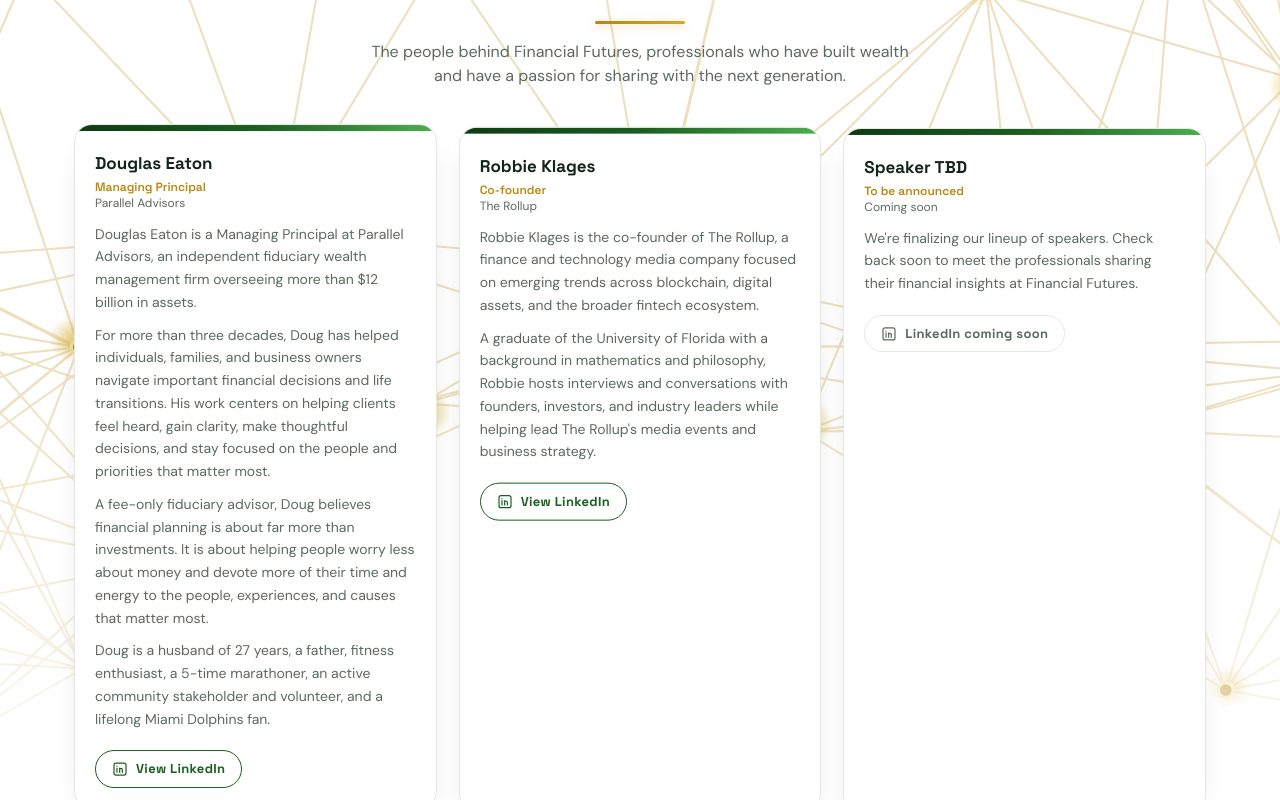
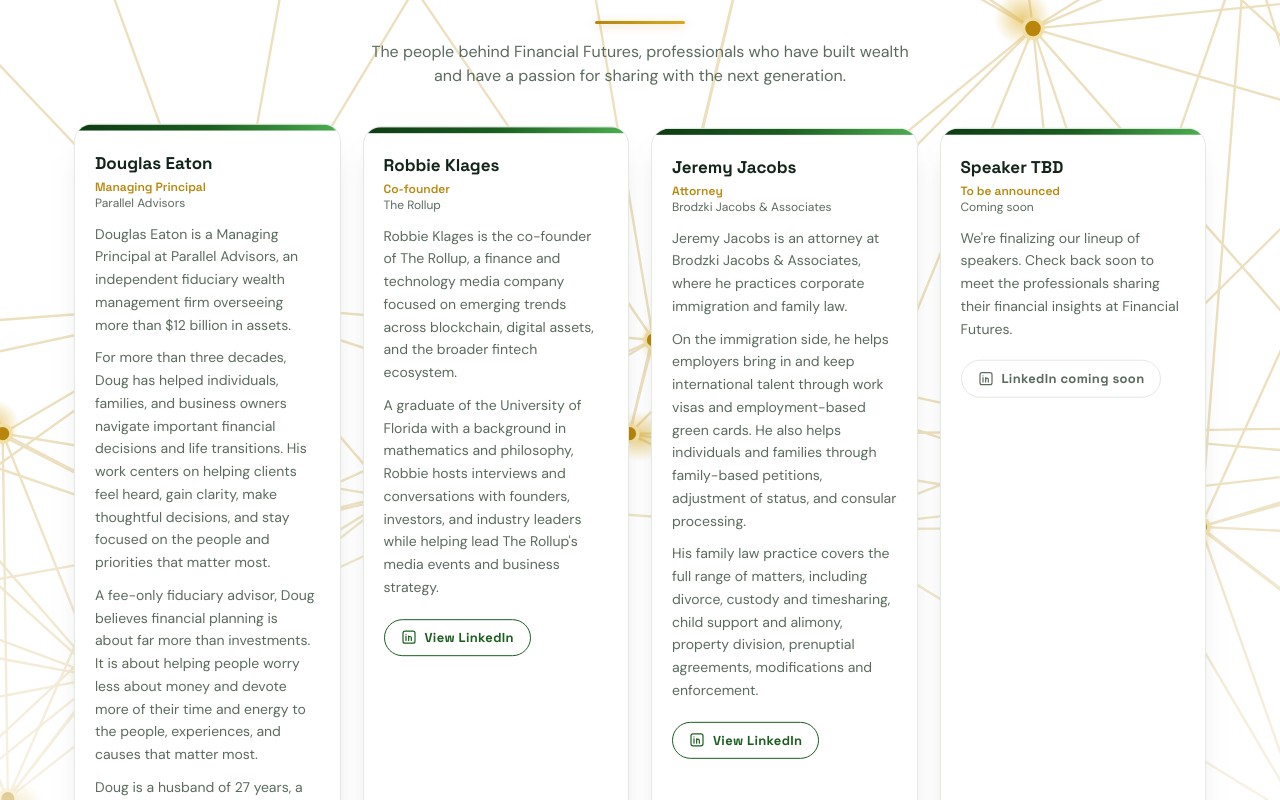
Before and after one commit to andersonjosh501-alt/financial-futures, a Next.js app: page /speakers-partners in a window 1280 px wide. Shown: the part 380-1180 px from the top of the page. Built offline with nearby package versions, Linux system fonts and the light colour scheme.

Commit message:
Speakers: add Jeremy Jacobs with bio and LinkedIn
Attorney at Brodzki Jacobs & Associates covering corporate immigration
and family law. Grid bumps from 3 to 4 columns so the four cards sit in
one desktop row.

Co-Authored-By: Claude Opus 4.7 <noreply@anthropic.com>

```diff
--- a/src/app/speakers-partners/page.tsx
+++ b/src/app/speakers-partners/page.tsx
@@ -27,6 +27,17 @@ const SPEAKERS = [
       "A graduate of the University of Florida with a background in mathematics and philosophy, Robbie hosts interviews and conversations with founders, investors, and industry leaders while helping lead The Rollup's media events and business strategy.",
     ],
     linkedin: "https://www.linkedin.com/in/robertklages/",
+  },
+  {
+    name: "Jeremy Jacobs",
+    role: "Attorney",
+    org: "Brodzki Jacobs & Associates",
+    bio: [
+      "Jeremy Jacobs is an attorney at Brodzki Jacobs & Associates, where he practices corporate immigration and family law.",
+      "On the immigration side, he helps employers bring in and keep international talent through work visas and employment-based green cards. He also helps individuals and families through family-based petitions, adjustment of status, and consular processing.",
+      "His family law practice covers the full range of matters, including divorce, custody and timesharing, child support and alimony, property division, prenuptial agreements, modifications and enforcement.",
+    ],
+    linkedin: "https://www.linkedin.com/in/jeremy-jacobs60/",
   },
   { name: "Speaker TBD", role: "To be announced", org: "Coming soon", bio: ["We're finalizing our lineup of speakers. Check back soon to meet the professionals sharing their financial insights at Financial Futures."], linkedin: "" },
 ];
@@ -68,7 +79,7 @@ export default function SpeakersPartners() {
                   </p>
                 </div>
 
-              <div className="grid grid-cols-1 sm:grid-cols-2 lg:grid-cols-3 gap-[22px]">
+              <div className="grid grid-cols-1 sm:grid-cols-2 lg:grid-cols-4 gap-[22px]">
                 {SPEAKERS.map((speaker, i) => (
                   <div
                     key={i}
```
